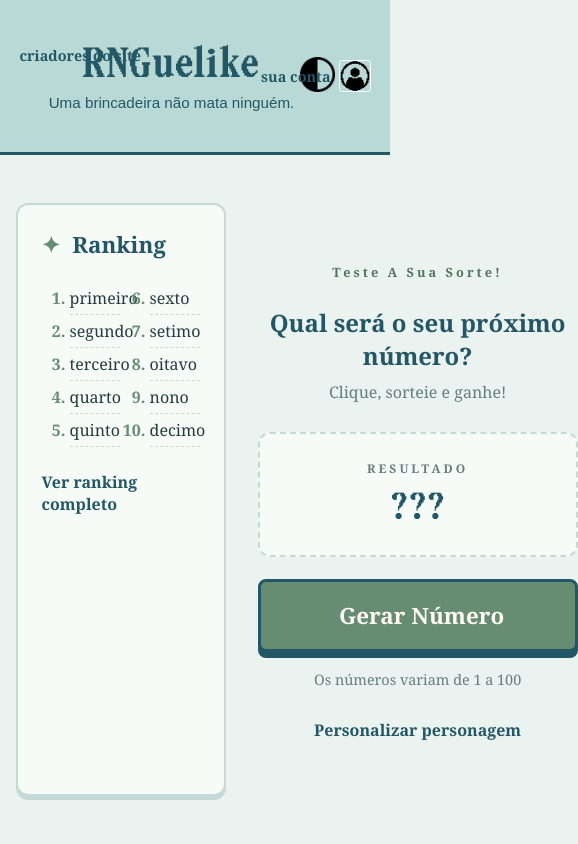
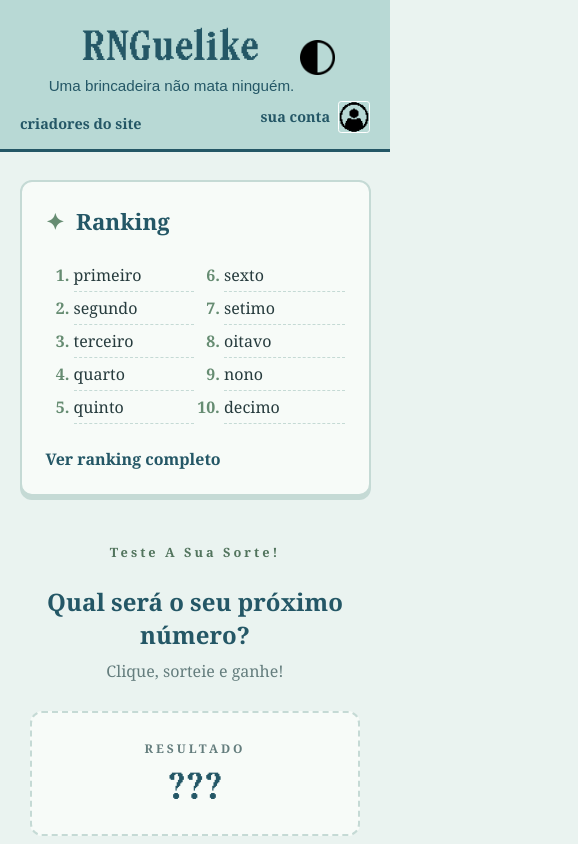
Before and after one commit to LVPvideo/RNG-Roguelike--LPW, a plain HTML site: page index.html in a window 390 px wide. Shown: the top 844 px of the page, 578 px wide, since content can reach past the window. Drawn offline with Linux system fonts and the light colour scheme; no server answers.

Commit message:
Corrige o layout em telas pequenas

```diff
--- a/estilos.css
+++ b/estilos.css
@@ -751,3 +751,56 @@ textarea.campo-input {
 #criadoresMain p {
     font-size: 22px;
 }
+
+@media (max-width: 900px) {
+    .paginaInicial main {
+        grid-template-columns: minmax(0, 1fr) minmax(0, 1fr);
+        gap: 22px;
+    }
+
+    .paginaInicial .areaJogo {
+        grid-column: 1 / -1;
+        grid-row: 1;
+        padding: 24px 0 36px;
+    }
+
+    .paginaInicial #rankingPagInicial,
+    .paginaInicial .tabelaEstatisticas {
+        align-self: stretch;
+    }
+}
+
+@media (max-width: 560px) {
+    .paginaInicial header {
+        min-height: 145px;
+        padding: 24px 16px 55px;
+    }
+
+    .paginaInicial #conta,
+    .paginaInicial #criadoresHead {
+        top: auto;
+        bottom: 16px;
+        transform: none;
+        font-size: 0.9rem;
+    }
+
+    .paginaInicial #conta {
+        right: 20px;
+    }
+
+    .paginaInicial #criadoresHead {
+        left: 20px;
+    }
+
+    .paginaInicial main {
+        width: 90%;
+        padding: 28px 0;
+        grid-template-columns: minmax(0, 1fr);
+    }
+
+    .paginaInicial .areaJogo {
+        grid-column: auto;
+        grid-row: auto;
+        padding: 12px 0 20px;
+    }
+}
--- a/index.html
+++ b/index.html
@@ -7,7 +7,7 @@
     <link rel="stylesheet" href="estilos.css">
     <link rel="icon" href="imagens/favicon.ico" type="image/x-icon">
 </head>
-<body>
+<body class="paginaInicial">
     <div class="cartasGeral esconder" id="cartasDiv">
         <div class="cartaContainer">
             <h2>Escolha uma Carta!</h2>
```
